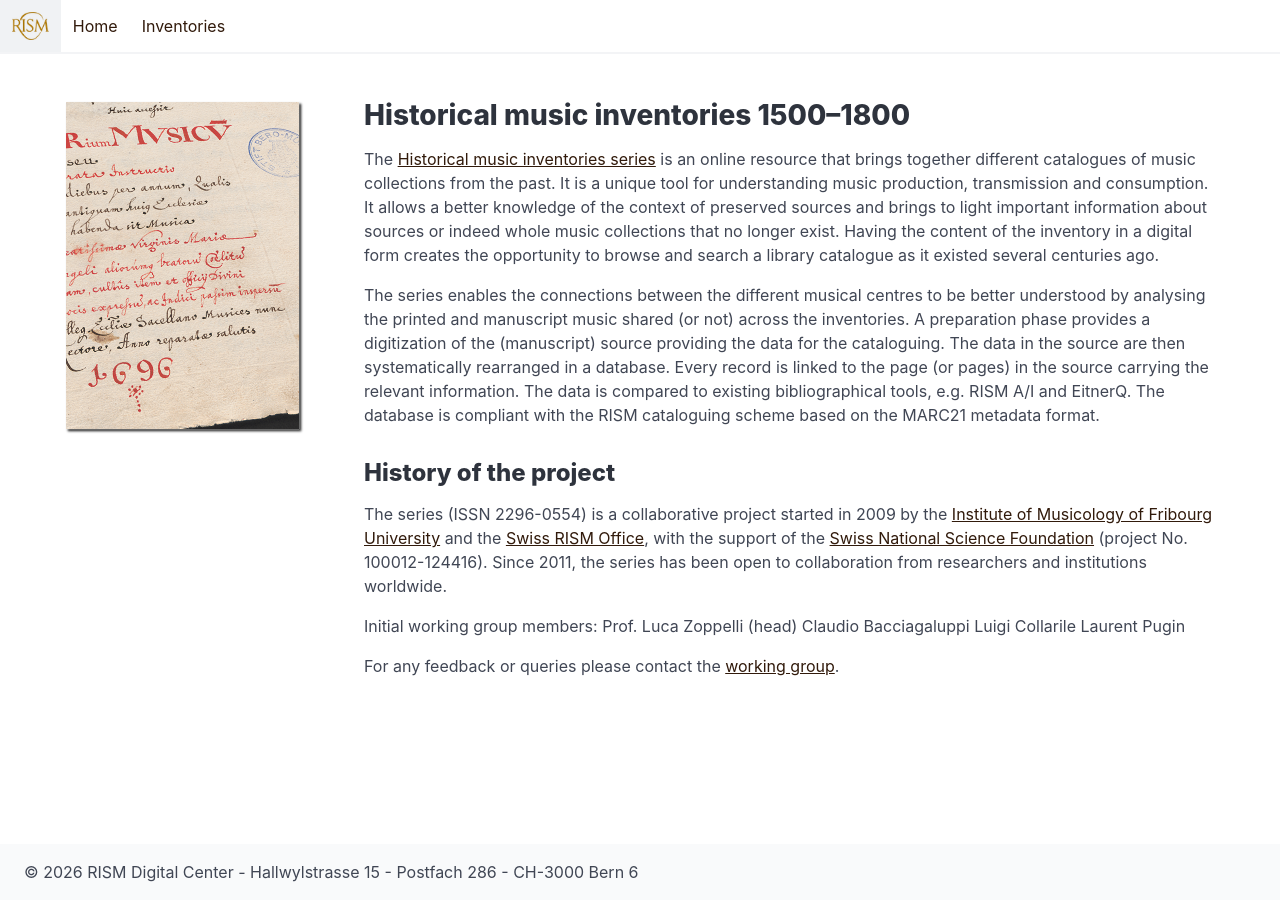
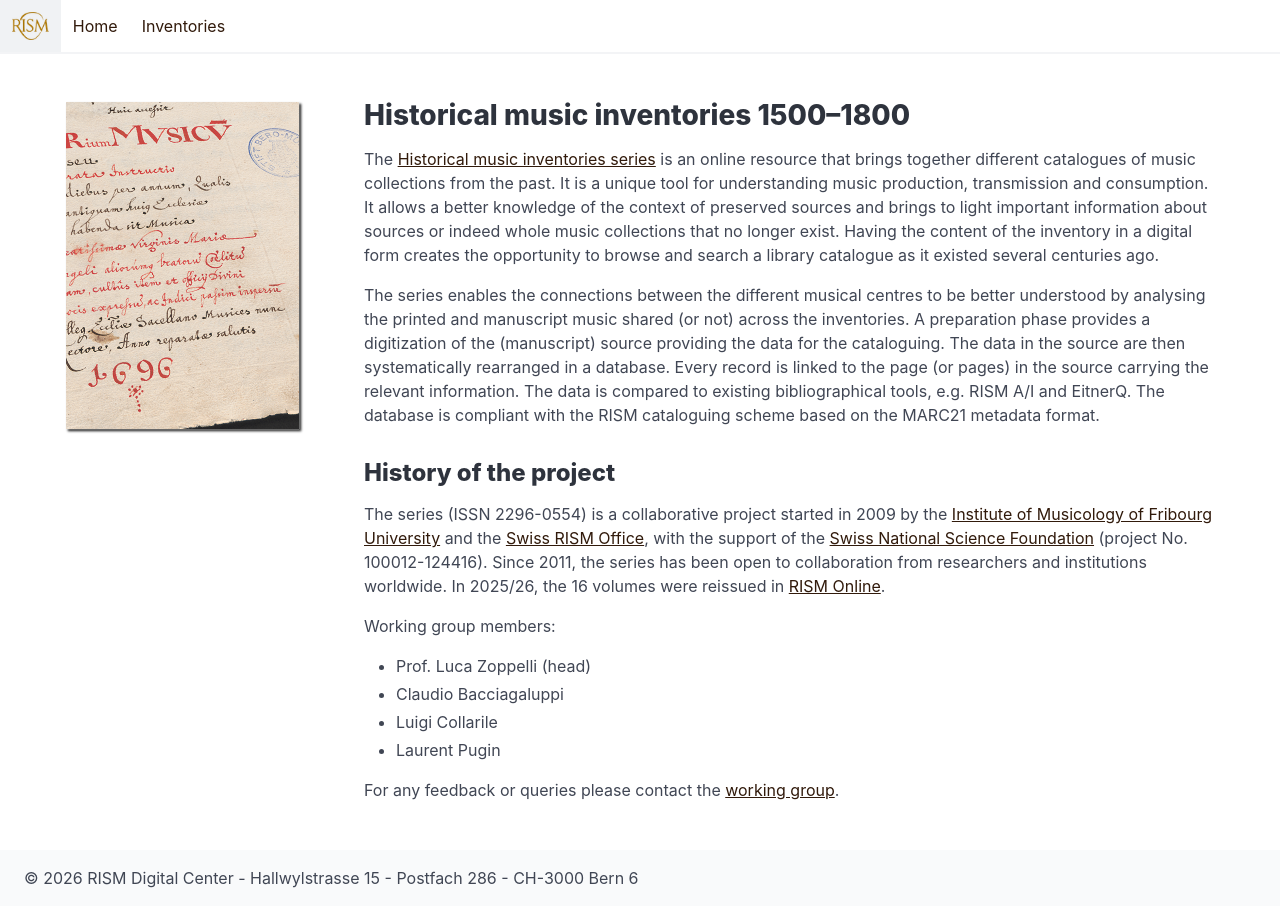
Before and after one commit to baccia/inventories, a Jekyll site: the page built from index.md, in a window 1280 px wide. Built offline with Jekyll 4.4.1, drawn with Linux system fonts in a browser that asks for light colours.

Commit message:
Enriching descriptive texts

```diff
--- a/index.md
+++ b/index.md
@@ -18,43 +18,21 @@ redirect_from:
 
 ## Historical music inventories 1500–1800
 
-The [Historical music inventories series](http://in-dev.rism.digital/pages/list)
-is an online resource that brings together different catalogues of music
-collections from the past. It is a unique tool for understanding music
-production, transmission and consumption. It allows a better knowledge
-of the context of preserved sources and brings to light important
-information about sources or indeed whole music collections that no
-longer exist. Having the content of the inventory in a digital form
-creates the opportunity to browse and search a library catalogue as
-it existed several centuries ago.
+The [Historical music inventories series](http://in-dev.rism.digital/pages/list) is an online resource that brings together different catalogues of music collections from the past. It is a unique tool for understanding music production, transmission and consumption. It allows a better knowledge of the context of preserved sources and brings to light important information about sources or indeed whole music collections that no longer exist. Having the content of the inventory in a digital form creates the opportunity to browse and search a library catalogue as it existed several centuries ago.
 
-The series enables the connections between the different musical centres
-to be better understood by analysing the printed and manuscript music
-shared (or not) across the inventories. A preparation phase provides a
-digitization of the (manuscript) source providing the data for the
-cataloguing. The data in the source are then systematically rearranged
-in a database. Every record is linked to the page (or pages) in the
-source carrying the relevant information. The data is compared to
-existing bibliographical tools, e.g. RISM A/I and EitnerQ. The database
-is compliant with the RISM cataloguing scheme based on the MARC21
-metadata format.
+The series enables the connections between the different musical centres to be better understood by analysing the printed and manuscript music shared (or not) across the inventories. A preparation phase provides a digitization of the (manuscript) source providing the data for the cataloguing. The data in the source are then systematically rearranged in a database. Every record is linked to the page (or pages) in the source carrying the relevant information. The data is compared to existing bibliographical tools, e.g. RISM A/I and EitnerQ. The database is compliant with the RISM cataloguing scheme based on the MARC21 metadata format.
 
 ### History of the project
 
-The series (ISSN 2296-0554) is a collaborative project started in 2009 by the
-[Institute of Musicology of Fribourg University](http://www.unifr.ch/musicologie/)
-and the [Swiss RISM Office](https://rism.digital/rism-ch.html),
-with the support of the
-[Swiss National Science Foundation](http://www.snf.ch) (project No. 100012-124416). Since 2011, the series has been open to collaboration from researchers and institutions worldwide.
+The series (ISSN 2296-0554) is a collaborative project started in 2009 by the [Institute of Musicology of Fribourg University](http://www.unifr.ch/musicologie/) and the [Swiss RISM Office](https://rism.digital/rism-ch.html), with the support of the [Swiss National Science Foundation](http://www.snf.ch) (project No. 100012-124416). Since 2011, the series has been open to collaboration from researchers and institutions worldwide. In 2025/26, the 16 volumes were reissued in [RISM Online](https://rism.online/institutions/51009794).
 
-Initial working group members:
-Prof. Luca Zoppelli (head)
-Claudio Bacciagaluppi
-Luigi Collarile
-Laurent Pugin
+Working group members:
+- Prof. Luca Zoppelli (head)
+- Claudio Bacciagaluppi
+- Luigi Collarile
+- Laurent Pugin
 
-For any feedback or queries please contact the
-[working group](mailto:inventories@rism-ch.org).
+For any feedback or queries please contact the [working group](mailto:inventories@rism-ch.org).
 
 </div>
 </div>
```
Also changed, not shown: inventories.md (+4 -2 lines).
